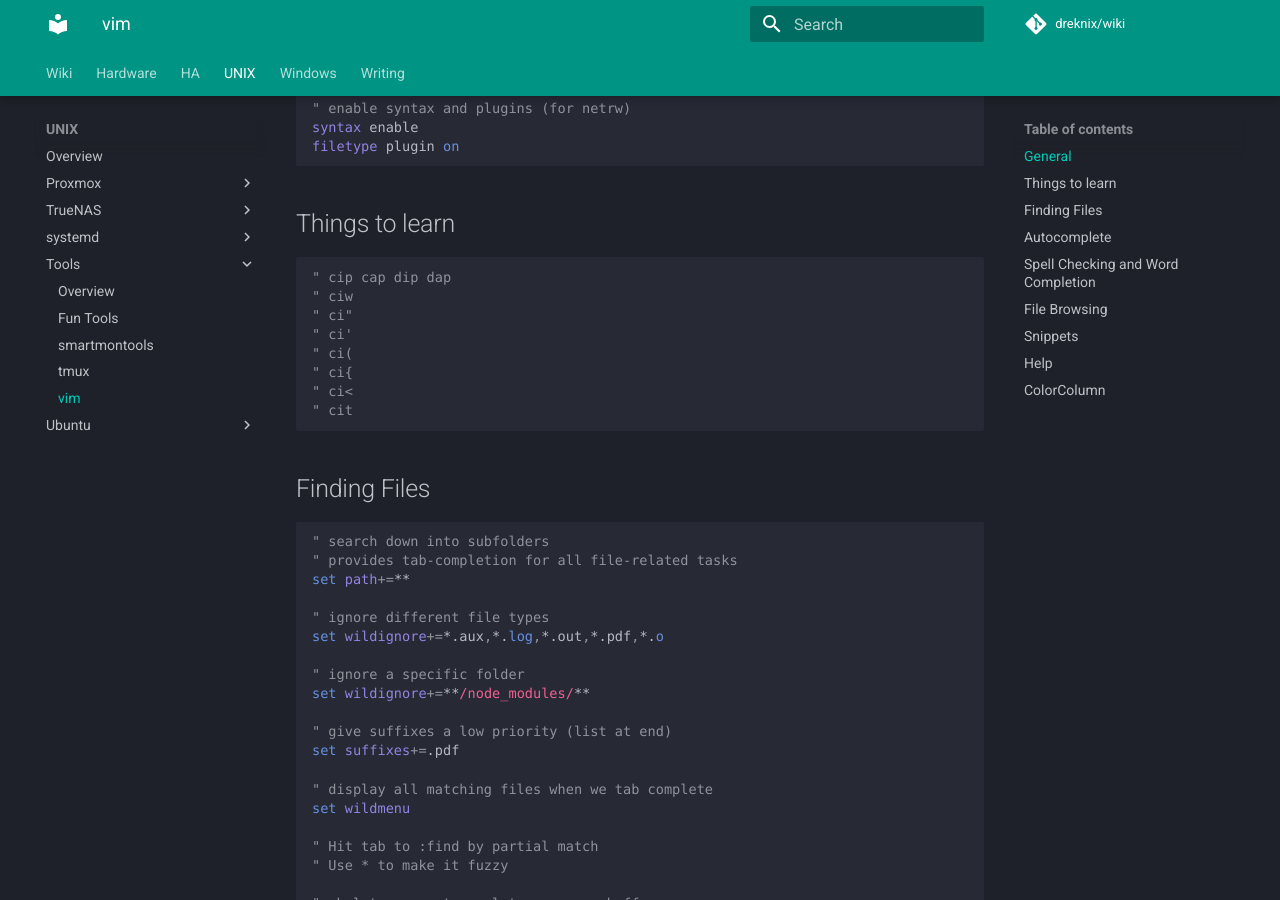
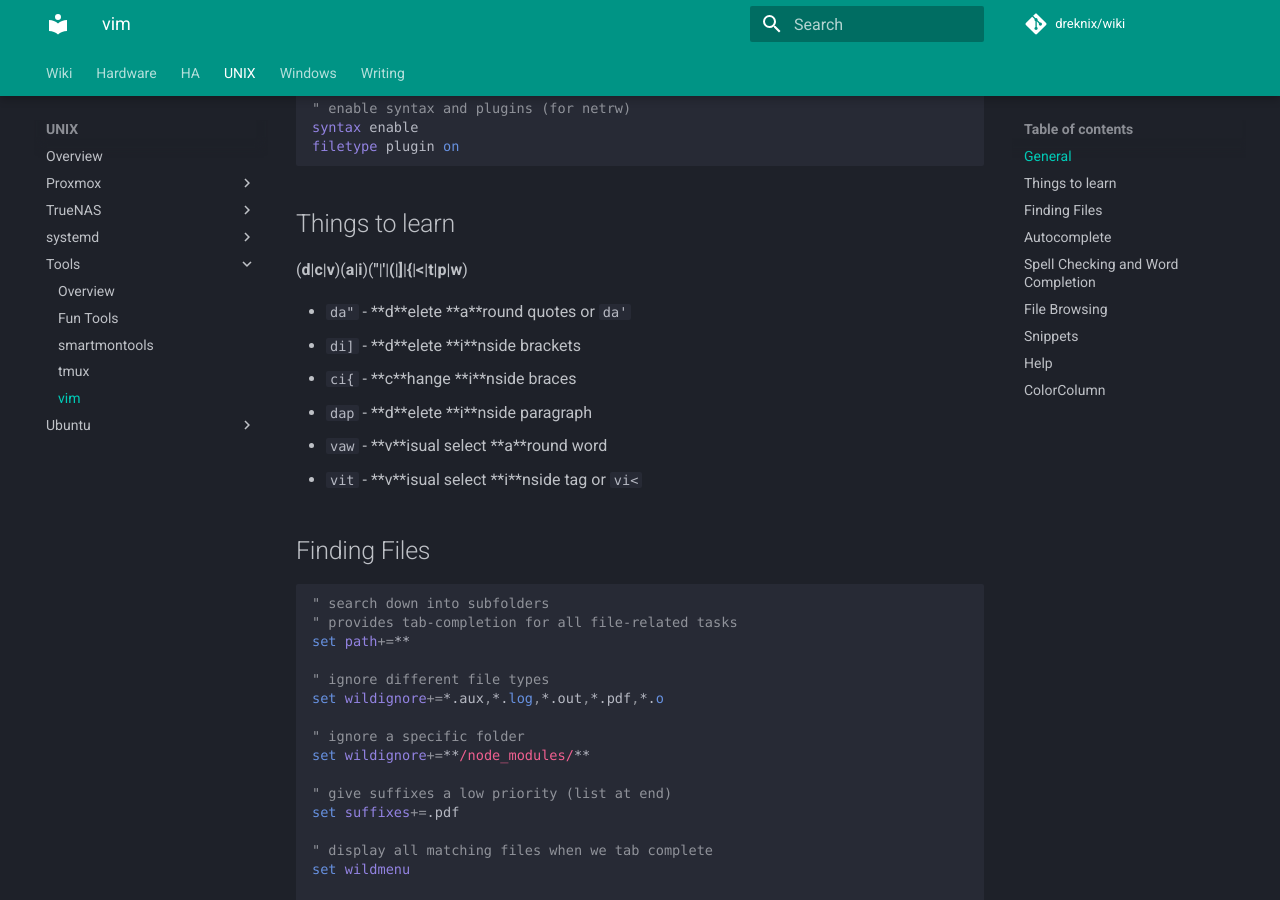
Before and after one commit to dreknix/wiki, an MkDocs documentation site: the page built from docs/unix/tools/vim.md, in a window 1280 px wide and 900 px high, scrolled down 313 px. Built offline with MkDocs 1.6.1 and Material for MkDocs 9.7.7, drawn with Linux system fonts in a browser that asks for light colours; some web fonts are replaced; comment, search, counter and statistics services are not loaded.

Commit message:
Add more vim examples

````diff
--- a/docs/unix/tools/vim.md
+++ b/docs/unix/tools/vim.md
@@ -15,16 +15,14 @@ filetype plugin on
 
 ## Things to learn
 
-```vim
-" cip cap dip dap
-" ciw
-" ci"
-" ci'
-" ci(
-" ci{
-" ci<
-" cit
-```
+(**d**|**c**|**v**)(**a**|**i**)(**"**|**'**|**(**|**]**|**{**|**<**|**t**|**p**|**w**)
+
+* `da"` - **d**elete **a**round quotes or `da'`
+* `di]` - **d**elete **i**nside brackets
+* `ci{` - **c**hange **i**nside braces
+* `dap` - **d**elete **i**nside paragraph
+* `vaw` - **v**isual select **a**round word
+* `vit` - **v**isual select **i**nside tag or `vi<`
 
 ## Finding Files
 
````
